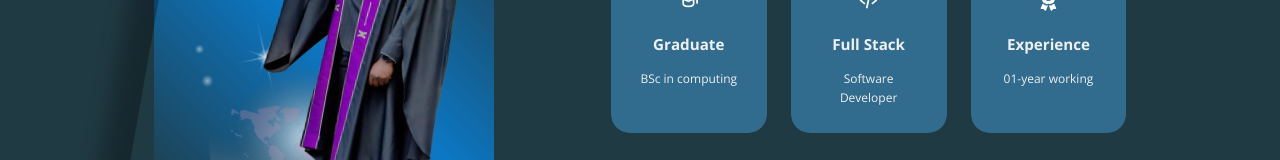
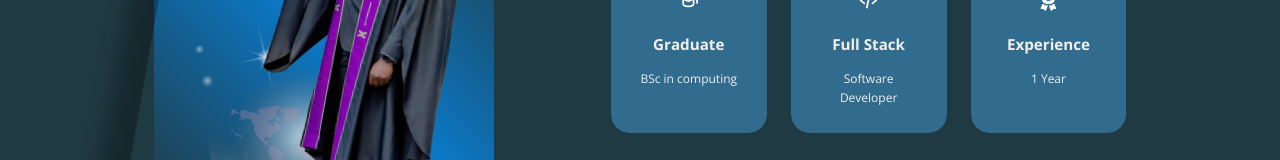
Before and after one commit to GABE400/gabriel-portfolio, a React (Create React App) app: page / in a window 1280 px wide. Shown: the part 1089-1249 px from the top of the page. Built offline with nearby package versions, Linux system fonts and the light colour scheme.

Commit message:
change made

```diff
--- a/src/sections/about/data.js
+++ b/src/sections/about/data.js
@@ -1,20 +1,20 @@
-import { FaAward } from "react-icons/fa";
-import { TbSchool } from "react-icons/tb";
-import { BiCodeAlt } from "react-icons/bi";
+import { FaAward } from 'react-icons/fa';
+import { TbSchool } from 'react-icons/tb';
+import { BiCodeAlt } from 'react-icons/bi';
 
 const data = [
-  { id: 1, icon: <TbSchool />, title: "Graduate", desc: "BSc in computing" },
+  { id: 1, icon: <TbSchool />, title: 'Graduate', desc: 'BSc in computing' },
   {
     id: 2,
     icon: <BiCodeAlt />,
-    title: "Full Stack",
-    desc: "Software Developer",
+    title: 'Full Stack',
+    desc: 'Software Developer',
   },
   {
     id: 3,
     icon: <FaAward />,
-    title: "Experience",
-    desc: "01-year working",
+    title: 'Experience',
+    desc: '1 Year',
   },
 ];
 
```
